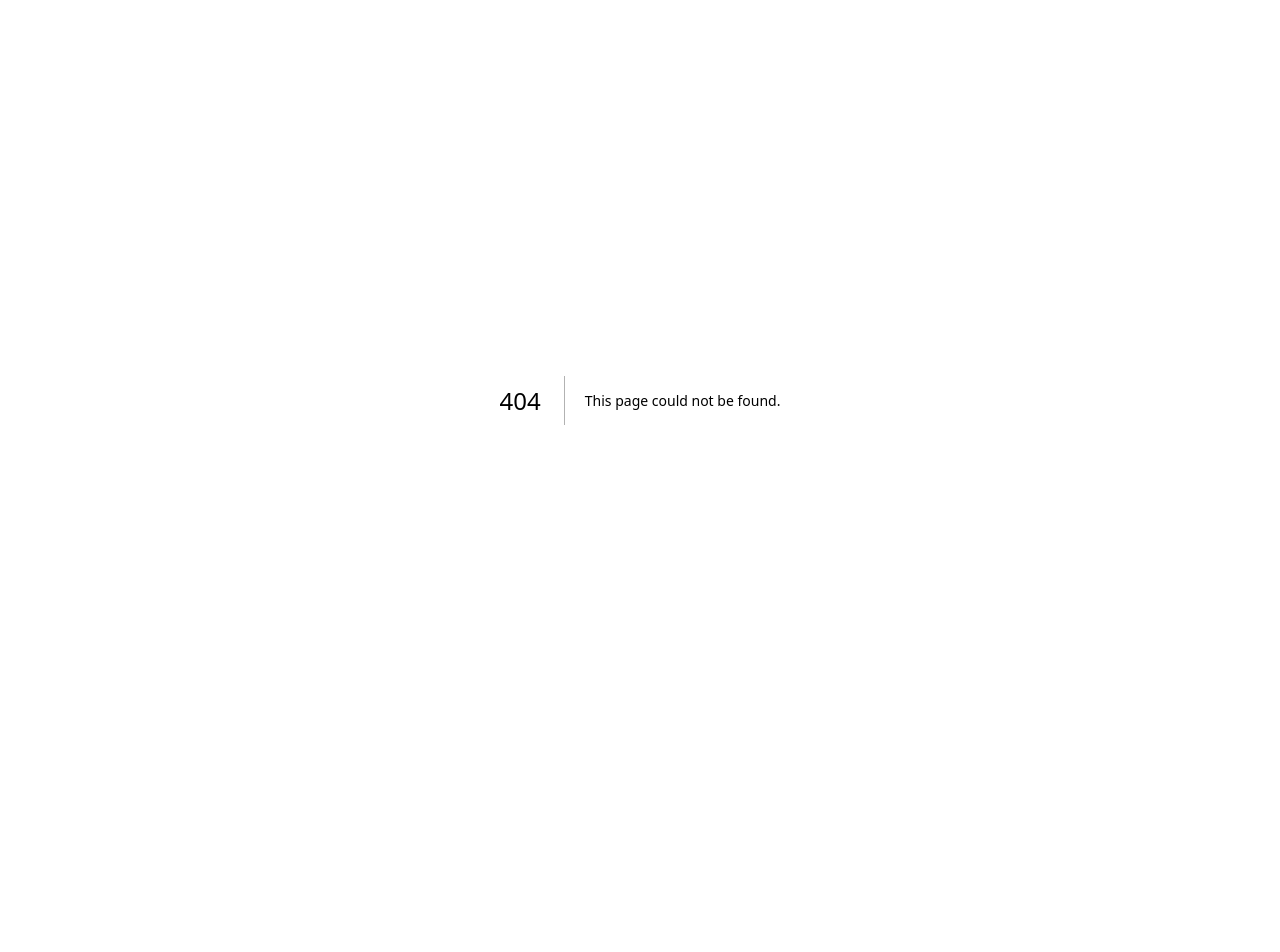
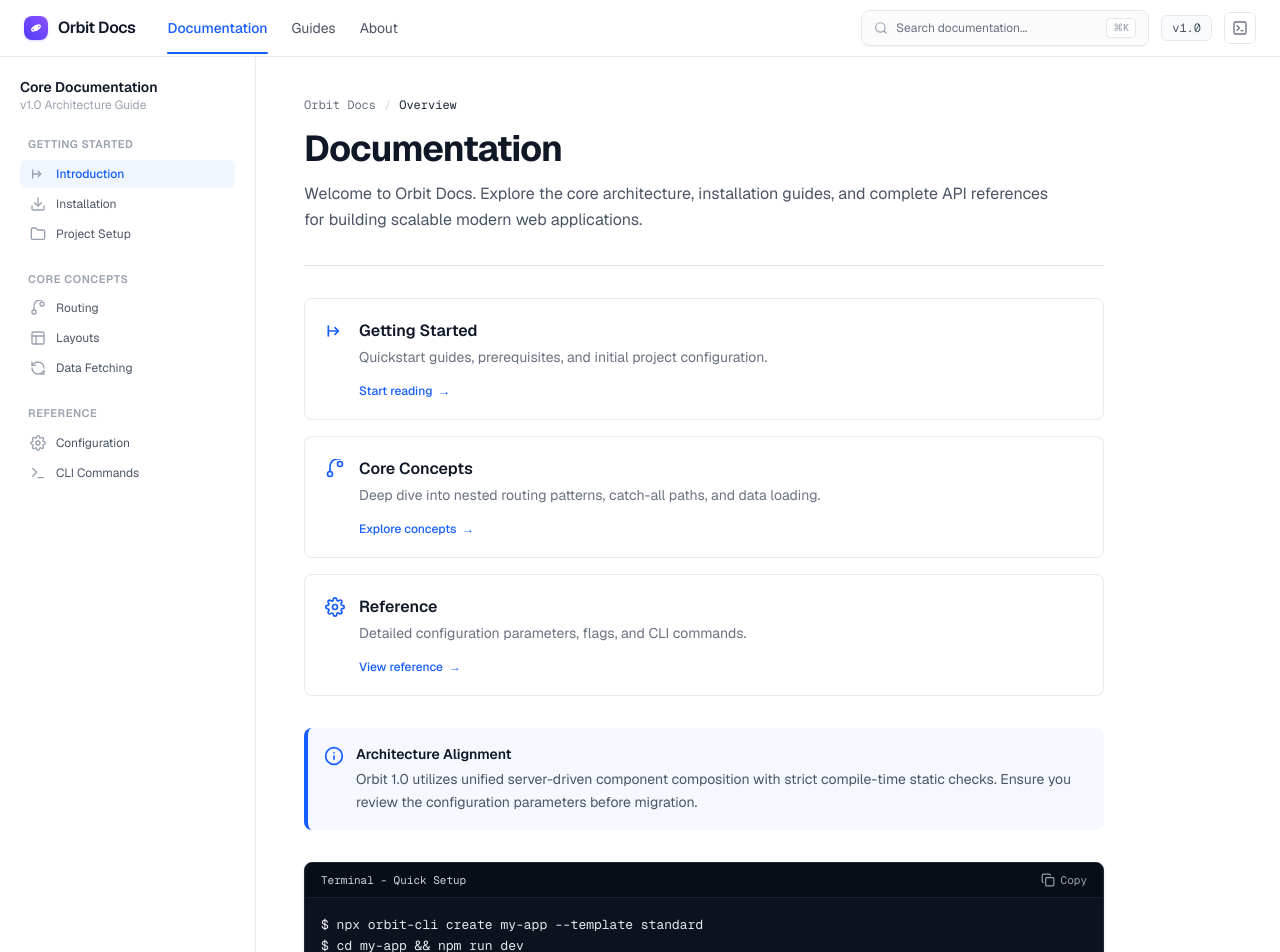
Before and after one commit to Jilanmansuri/documentation_explorer_project2, a Next.js app: page /docs in a window 1280 px wide. Before the commit this address had no page. Shown: the top 952 px of the page. Before the commit the page ends 800 px from the top, so only its background shows below. Built offline with nearby package versions, Linux system fonts and the light colour scheme.

Commit message:
feat(docs): build documentation overview hero and directory cards

```diff
--- /dev/null
+++ b/src/app/docs/page.tsx
@@ -0,0 +1,5 @@
+import DocsOverviewView from "@/components/DocsOverviewView";
+
+export default function DocsPage() {
+  return <DocsOverviewView />;
+}
--- /dev/null
+++ b/src/components/DocsOverviewView.tsx
@@ -0,0 +1,142 @@
+"use client";
+
+import Link from "next/link";
+import DocsLayout from "@/components/DocsLayout";
+import CodeBlock from "@/components/CodeBlock";
+import { ArrowIntroIcon, BranchIcon, GearIcon, InfoIcon } from "@/components/Icons";
+
+export default function DocsOverviewView() {
+  const terminalCode = `$ npx orbit-cli create my-app --template standard\n$ cd my-app && npm run dev`;
+
+  return (
+    <DocsLayout>
+      <div className="py-10 px-6 sm:px-12 max-w-4xl">
+        <nav className="mb-4 text-xs font-mono text-gray-500">
+          <span>Orbit Docs</span>
+          <span className="mx-2 text-gray-300">/</span>
+          <span className="text-gray-800">Overview</span>
+        </nav>
+
+        <h1 className="text-3xl sm:text-4xl font-bold tracking-tight text-gray-900 mb-3">
+          Documentation
+        </h1>
+
+        <p className="text-sm sm:text-base text-gray-600 leading-relaxed max-w-3xl">
+          Welcome to Orbit Docs. Explore the core architecture, installation guides, and complete API
+          references for building scalable modern web applications.
+        </p>
+
+        <hr className="my-8 border-gray-200" />
+
+        <div className="space-y-4 mb-8">
+          <Link
+            href="/docs/installation"
+            className="group block rounded-lg border border-gray-200/90 bg-white p-5 hover:border-gray-300 hover:shadow-xs transition-all"
+          >
+            <div className="flex items-start gap-3.5">
+              <div className="text-blue-600 mt-0.5">
+                <ArrowIntroIcon className="w-5 h-5" />
+              </div>
+              <div className="flex-1">
+                <h3 className="text-base font-semibold text-gray-900 group-hover:text-blue-600 transition-colors">
+                  Getting Started
+                </h3>
+                <p className="mt-1 text-xs sm:text-sm text-gray-500">
+                  Quickstart guides, prerequisites, and initial project configuration.
+                </p>
+                <div className="mt-4 flex items-center gap-1.5 text-xs font-medium text-blue-600">
+                  <span>Start reading</span>
+                  <span className="transition-transform group-hover:translate-x-1">→</span>
+                </div>
+              </div>
+            </div>
+          </Link>
+
+          <Link
+            href="/docs/routing"
+            className="group block rounded-lg border border-gray-200/90 bg-white p-5 hover:border-gray-300 hover:shadow-xs transition-all"
+          >
+            <div className="flex items-start gap-3.5">
+              <div className="text-blue-600 mt-0.5">
+                <BranchIcon className="w-5 h-5" />
+              </div>
+              <div className="flex-1">
+                <h3 className="text-base font-semibold text-gray-900 group-hover:text-blue-600 transition-colors">
+                  Core Concepts
+                </h3>
+                <p className="mt-1 text-xs sm:text-sm text-gray-500">
+                  Deep dive into nested routing patterns, catch-all paths, and data loading.
+                </p>
+                <div className="mt-4 flex items-center gap-1.5 text-xs font-medium text-blue-600">
+                  <span>Explore concepts</span>
+                  <span className="transition-transform group-hover:translate-x-1">→</span>
+                </div>
+              </div>
+            </div>
+          </Link>
+
+          <Link
+            href="/docs/configuration"
+            className="group block rounded-lg border border-gray-200/90 bg-white p-5 hover:border-gray-300 hover:shadow-xs transition-all"
+          >
+            <div className="flex items-start gap-3.5">
+              <div className="text-blue-600 mt-0.5">
+                <GearIcon className="w-5 h-5" />
+              </div>
+              <div className="flex-1">
+                <h3 className="text-base font-semibold text-gray-900 group-hover:text-blue-600 transition-colors">
+                  Reference
+                </h3>
+                <p className="mt-1 text-xs sm:text-sm text-gray-500">
+                  Detailed configuration parameters, flags, and CLI commands.
+                </p>
+                <div className="mt-4 flex items-center gap-1.5 text-xs font-medium text-blue-600">
+                  <span>View reference</span>
+                  <span className="transition-transform group-hover:translate-x-1">→</span>
+                </div>
+              </div>
+            </div>
+          </Link>
+        </div>
+
+        <div className="my-8 rounded-lg border-l-4 border-blue-600 bg-blue-50/60 p-4">
+          <div className="flex items-start gap-3">
+            <InfoIcon className="w-5 h-5 shrink-0 text-blue-600 mt-0.5" />
+            <div>
+              <h4 className="text-sm font-semibold text-gray-900 mb-1">
+                Architecture Alignment
+              </h4>
+              <p className="text-xs sm:text-sm text-gray-600 leading-relaxed">
+                Orbit 1.0 utilizes unified server-driven component composition with strict compile-time static checks. Ensure you review the configuration parameters before migration.
+              </p>
+            </div>
+          </div>
+        </div>
+
+        <div className="my-8">
+          <CodeBlock
+            filename="Terminal - Quick Setup"
+            code={terminalCode}
+          />
+        </div>
+
+        <hr className="my-10 border-gray-200" />
+
+        <footer className="flex flex-col sm:flex-row items-start sm:items-center justify-between gap-4 text-xs text-gray-500 pb-12">
+          <div className="flex items-center gap-2">
+            <span className="inline-block w-2 h-2 rounded-full bg-blue-600" />
+            <span>Orbit framework v1.0.4 stable release</span>
+          </div>
+          <div className="flex items-center gap-5">
+            <a href="#" className="hover:text-gray-900 transition-colors">
+              Documentation License
+            </a>
+            <a href="#" className="hover:text-gray-900 transition-colors">
+              Changelog
+            </a>
+          </div>
+        </footer>
+      </div>
+    </DocsLayout>
+  );
+}
```
